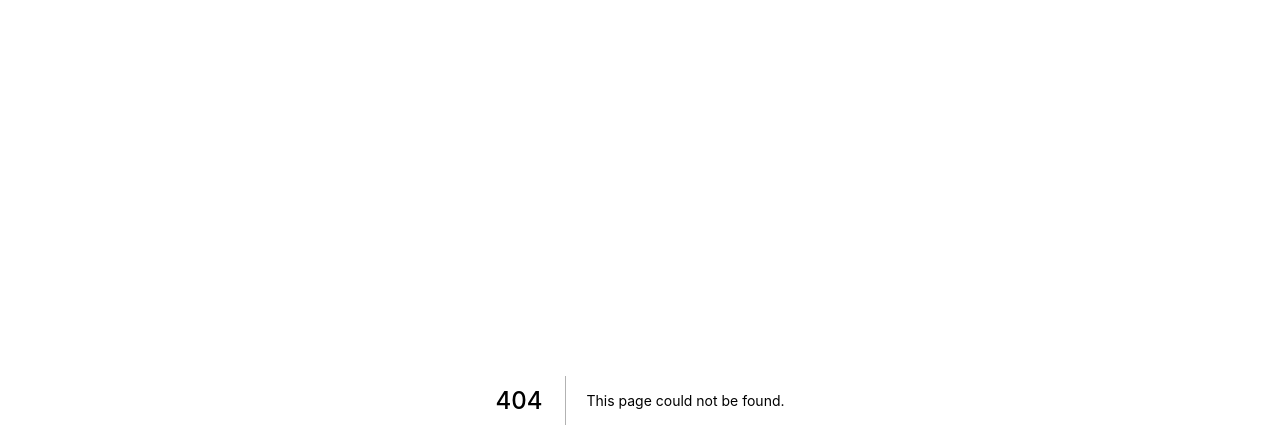
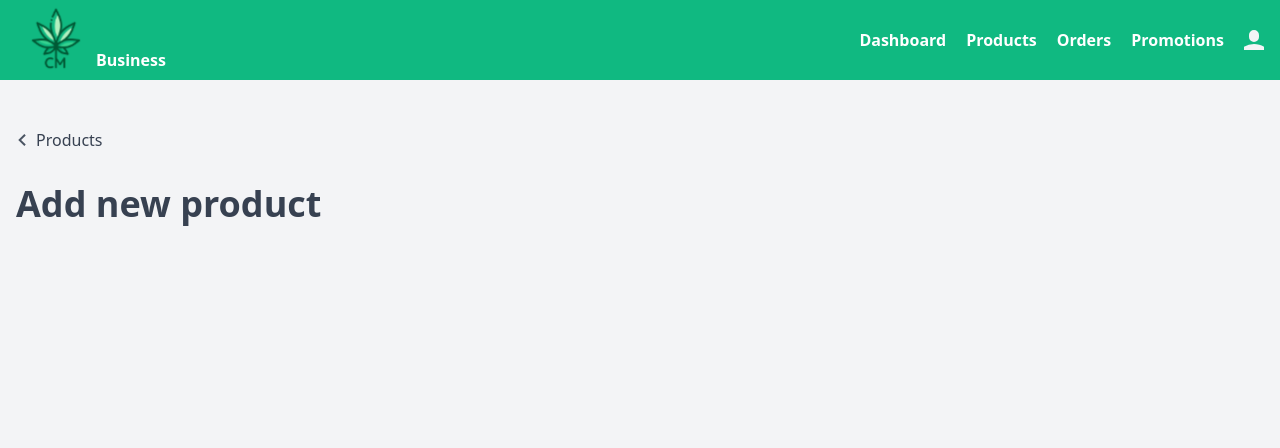
Before and after one commit to braveheart-star/sonic-canabis-admin, a Next.js app: page /product/add in a window 1280 px wide. Before the commit this address had no page. Shown: the top 448 px of the page. Built offline with nearby package versions, Linux system fonts and the light colour scheme.

Commit message:
add table in the products

```diff
--- a/src/components/ProductTable.tsx
+++ b/src/components/ProductTable.tsx
@@ -231,7 +231,7 @@ const EnhancedTableToolbar = (props: EnhancedTableToolbarProps) => {
           id="tableTitle"
           component="div"
         >
-          Nutrition
+          Canabis Products
         </Typography>
       )}
       {numSelected > 0 ? (
--- a/src/components/common/AdminHeader.tsx
+++ b/src/components/common/AdminHeader.tsx
@@ -21,7 +21,7 @@ export const AdminHeader = () => {
             <svg
               xmlns="http://www.w3.org/2000/svg"
               viewBox="0 0 20 20"
-              className="w-5 h-5 text-green-600 fill-current "
+              className="w-5 h-5 text-white fill-current "
             >
               <path d="M0 3h20v2H0V3zm0 6h20v2H0V9zm0 6h20v2H0v-2z" />
             </svg>
--- /dev/null
+++ b/src/pages/product/add.tsx
@@ -0,0 +1,28 @@
+import Link from "next/link";
+import React from "react";
+import { AdminLayout } from "../../components/common/AdminLayout";
+
+export default function addProduct() {
+  return (
+    <AdminLayout>
+      <div className="container p-4 mx-auto space-y-4 text-gray-700 lg:py-8 lg:space-y-8 max-w-7xl">
+        <Link href="/product">
+          <button className="flex items-center space-x-2">
+            <svg
+              xmlns="http://www.w3.org/2000/svg"
+              width="24"
+              height="24"
+              viewBox="0 0 24 24"
+              className="w-3 h-3 text-gray-600 fill-current "
+            >
+              <path d="M16.67 0l2.83 2.829-9.339 9.175 9.339 9.167-2.83 2.829-12.17-11.996z" />
+            </svg>
+            <span>Products</span>
+          </button>
+        </Link>
+
+        <p className="text-2xl font-bold lg:text-4xl ">Add new product</p>
+      </div>
+    </AdminLayout>
+  );
+}
--- a/src/pages/product/index.tsx
+++ b/src/pages/product/index.tsx
@@ -2,6 +2,7 @@ import React from "react";
 import Demo from "../../components/ProductTable";
 
 import { AdminLayout } from "../../components/common/AdminLayout";
+import Link from "next/link";
 
 export default function dashboard() {
   return (
@@ -9,7 +10,7 @@ export default function dashboard() {
       <div className="container p-4 mx-auto space-y-4 text-gray-700 lg:py-8 lg:space-y-8 max-w-7xl">
         <div className="flex items-center justify-between ">
           <p className="text-2xl font-bold lg:text-4xl ">Products</p>
-
+          <Link href="/product/add">
             <button className="flex items-center px-4 py-2 space-x-1 text-sm font-bold text-white bg-green-500 rounded-full">
               <svg
                 xmlns="http://www.w3.org/2000/svg"
@@ -22,8 +23,22 @@ export default function dashboard() {
               </svg>
               <span>Add Product</span>
             </button>
+          </Link>
         </div>
-        <div className="w-full p-4 mt-8 bg-white border lg:p-8">
+        <div className="w-full p-4 mt-8 space-y-4 bg-white border lg:p-8">
+          <div className="flex items-center max-w-sm px-4 py-1 space-x-2 border rounded-full">
+            <svg
+              xmlns="http://www.w3.org/2000/svg"
+              viewBox="0 0 20 20"
+              className="w-3 h-3 text-gray-500 fill-current "
+            >
+              <path d="M12.9 14.32a8 8 0 1 1 1.41-1.41l5.35 5.33-1.42 1.42-5.33-5.34zM8 14A6 6 0 1 0 8 2a6 6 0 0 0 0 12z" />
+            </svg>
+            <input
+              placeholder="Search products"
+              className="w-full focus:outline-none"
+            />
+          </div>
           <Demo />
         </div>
       </div>
```
Lines whose indentation alone changed are shown as unchanged.
